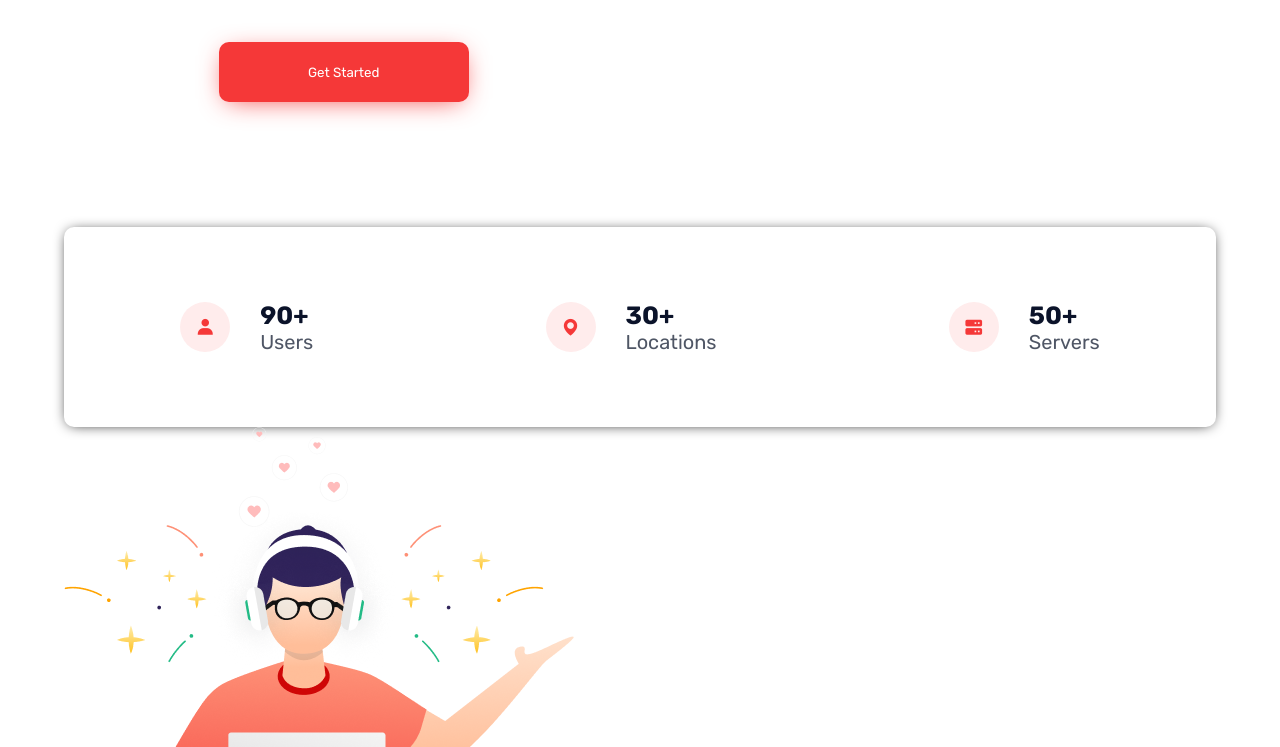
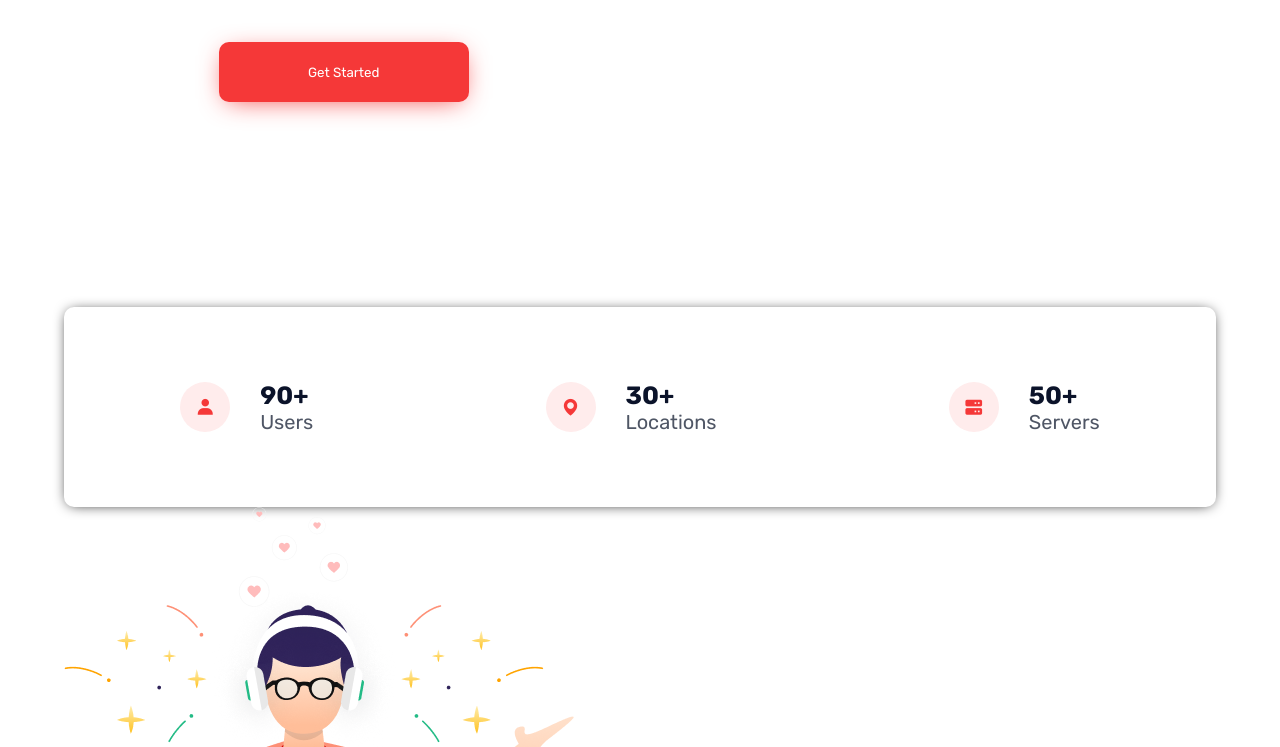
Before and after one commit to Arham2306/VPN-Website, a plain HTML site: page index.html in a window 1280 px wide. Shown: the part 353-1100 px from the top of the page. Drawn offline with nearby package versions, Linux system fonts and the light colour scheme.

Commit message:
small changes

```diff
--- a/css/style.css
+++ b/css/style.css
@@ -165,12 +165,13 @@ body {
 /* SECTION 2 */
 
 .s2 {
-    display: flex;
+    /* display: flex; */
     width: 100%;
-    height: 200px;
-    justify-content: space-around;
+    /* height: 200px; */
+    /* justify-content: space-around; */
     box-shadow: 0px 1px 14px -4px black;
     border-radius: 10px;
+    margin-top: 80px;
 }
 
 .s2 .info {
@@ -198,3 +199,9 @@ body {
     font-weight: 400;
     color: #4F5665;
 }
+
+.sec-2-content {
+    display: flex;
+    justify-content: space-around;
+    height: 200px;
+}
--- a/index.html
+++ b/index.html
@@ -63,6 +63,7 @@
         </div>
 
         <section class="s2">
+            <div class="sec-2-content">
             <div class="info">
                 <div class="infoIcon">
                     <i class='bx bxs-user'></i>
@@ -90,6 +91,7 @@
                     <p>Servers</p>
                 </div>
             </div>
+        </div>
         </section>
 
         <section id="s3">
```
